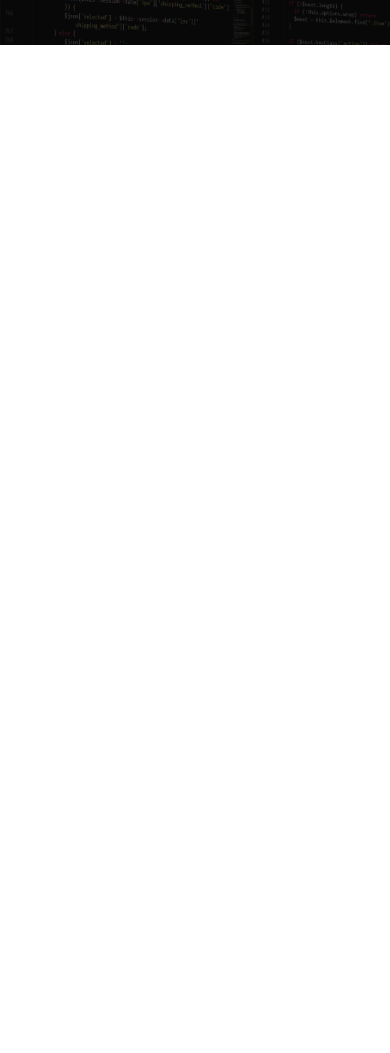
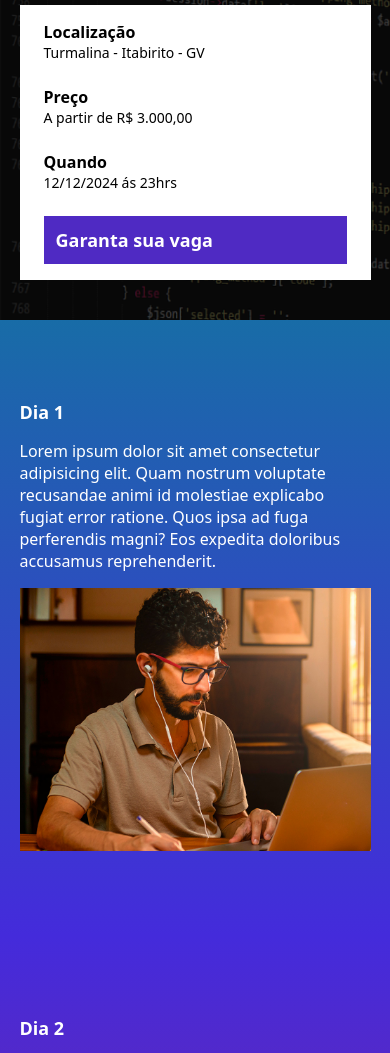
Before and after one commit to PedroHenriquee2/Aniversario, a website built with Parcel: page src/index.html in a window 390 px wide. Shown: the part 171-1224 px from the top of the page. Before the commit the page ends 844 px from the top, so only its background shows below. Built offline with nearby package versions, Linux system fonts and the light colour scheme.

Commit message:
primeiro commit

```diff
--- a/src/index.html
+++ b/src/index.html
@@ -8,19 +8,83 @@
 <link rel="preconnect" href="https://fonts.gstatic.com" crossorigin>
 <link href="https://fonts.googleapis.com/css2?family=Lobster&family=Pacifico&family=Roboto:ital,wght@0,100;0,300;0,400;0,500;0,700;0,900;1,100;1,300;1,400;1,500;1,700;1,900&display=swap" rel="stylesheet">
     <link rel="stylesheet" href="styles/main.scss">
+    <link rel="stylesheet" href="https://unpkg.com/aos@next/dist/aos.css" />
 </head>
 <body>
     <header class="hero">
         <div class="container">
             <img class="hero__logo" src="./images/ebac_logo.svg" alt="EBAC">
             <p class="hero__text">
-                O maior evento do ano do Brail começa em 10d 12h 20m 15s
+                O maior evento do ano do Brail começa em <span id="contador"></span>
             </p>
+            <div class="infos-bar">
+                <ul class="infos-bar__infos">
+                    <li class="infos-bar__infos__item">
+                        <b>Localização</b>
+                        Turmalina - Itabirito - GV
+                    </li>
+                    <li class="infos-bar__infos__item">
+                        <b>Preço</b>
+                        A partir de R$ 3.000,00
+                    </li>
+                    <li class="infos-bar__infos__item">
+                        <b>Quando</b>
+                        12/12/2024 ás 23hrs
+                    </li>
+                </ul>
+                <a href="" class="button button--primary">
+                    Garanta sua vaga
+                </a>
+            </div>
         </div>
     </header>
 
+    <section class="event event--dia1">
+        <div class="container" data-aos="fade-right">
+            <div class="event__details">
+                <h2 class="event__details__title">Dia 1</h2>
+                <p class="event__details__description">
+                    Lorem ipsum dolor sit amet consectetur adipisicing elit. Quam nostrum voluptate recusandae animi id molestiae explicabo fugiat error ratione. Quos ipsa ad fuga perferendis magni? Eos expedita doloribus accusamus reprehenderit.
+                </p>
+            </div>
+            <img class="event__image" src="./images/frontend.png" alt="Dia 1">
+        </div>
+    </section>
+    <section class="event event--dia2 event--image-left" >
+        <div class="container" data-aos="fade-left" >
+            <div class="event__details">
+                <h2 class="event__details__title">Dia 2</h2>
+                <p class="event__details__description">
+                    Lorem ipsum dolor sit amet consectetur adipisicing elit. Quam nostrum voluptate recusandae animi id molestiae explicabo fugiat error ratione. Quos ipsa ad fuga perferendis magni? Eos expedita doloribus accusamus reprehenderit.
+                </p>
+            </div>
+            <img class="event__image" src="./images/frontend.png" alt="Dia 1">
+        </div>
+    </section>
+    <section class="event event--dia3">
+        <div class="container" data-aos="fade-right">
+            <div class="event__details">
+                <h2 class="event__details__title">Dia 3</h2>
+                <p class="event__details__description">
+                    Lorem ipsum dolor sit amet consectetur adipisicing elit. Quam nostrum voluptate recusandae animi id molestiae explicabo fugiat error ratione. Quos ipsa ad fuga perferendis magni? Eos expedita doloribus accusamus reprehenderit.
+                </p>
+            </div>
+            <img class="event__image" src="./images/frontend.png" alt="Dia 1">
+        </div>
+    </section>
+    <section class="event event--dia4 event--image-left">
+        <div class="container" data-aos="fade-left">
+            <div class="event__details">
+                <h2 class="event__details__title">Dia 4</h2>
+                <p class="event__details__description">
+                    Lorem ipsum dolor sit amet consectetur adipisicing elit. Quam nostrum voluptate recusandae animi id molestiae explicabo fugiat error ratione. Quos ipsa ad fuga perferendis magni? Eos expedita doloribus accusamus reprehenderit.
+                </p>
+            </div>
+            <img class="event__image" src="./images/frontend.png" alt="Dia 1">
+        </div>
+    </section>
 
-
-    <script src="scripts/main.js"></script>
+    <script src="https://unpkg.com/aos@next/dist/aos.js"></script>
+    <script src="./scripts/main.js"></script>
 </body>
 </html>
--- a/src/scripts/main.js
+++ b/src/scripts/main.js
@@ -1 +1,32 @@
-console.log("Olá mundo");
+AOS.init();
+
+const dataDoEvento = new Date("Dec 12, 2024 23:00:00");
+const timeStampDoEvento = dataDoEvento.getTime();
+
+const contaAsHoras = setInterval(function() {
+    const agora = new Date();
+    const timeStampAtual = agora.getTime();
+
+    const distanciaAteOEvento = timeStampDoEvento - timeStampAtual;
+
+    const diaEmMs = 1000 * 60 * 60 * 24;
+    const horaEmMs = 1000 * 60 * 60;
+    const minutoEmMs = 1000 * 60
+
+    const diasAteOEvento = Math.floor(distanciaAteOEvento / diaEmMs);
+    const horasAteOEvento = Math.floor((distanciaAteOEvento % diaEmMs) / horaEmMs);
+    const minutosAteOEvento = Math.floor((distanciaAteOEvento % horaEmMs) / minutoEmMs);
+    const segundosAteOEvento = Math.floor((distanciaAteOEvento % minutoEmMs) / 1000);
+
+    console.log(diasAteOEvento);
+    console.log(horasAteOEvento);
+    console.log(minutosAteOEvento);
+    console.log(segundosAteOEvento);
+
+    document.getElementById('contador').innerHTML = `${diasAteOEvento}d ${horasAteOEvento}h ${minutosAteOEvento}m ${segundosAteOEvento}s`;
+
+    if (distanciaAteOEvento < 0) {
+        clearInterval(contaAsHoras);
+        document.getElementById('contador').innerHTML = 'Evento expirado';
+    }
+}, 1000);
--- /dev/null
+++ b/src/styles/_event.scss
@@ -0,0 +1,64 @@
+@use 'variables';
+
+.event {
+    padding: 80px 0;
+
+
+    &--dia1 {
+        background-image: linear-gradient(variables.$blue1, variables.$blue2);
+    }
+
+    &--dia2 {
+        background-image: linear-gradient(variables.$blue2, variables.$pink);
+    }
+
+    &--dia3 {
+        background-image: linear-gradient(variables.$pink, variables.$yellow);
+    }
+
+    &--dia4 {
+        background-image: linear-gradient(variables.$yellow, variables.$pink);
+    }
+
+    &--image-left {
+        .container {
+            flex-direction: row-reverse;
+        }
+    }
+
+    .container {
+        display: flex;
+        gap: 40px;
+    }
+
+    &__image {
+        max-width: 360px;
+    }
+
+    &__details {
+        &__title {
+            font-size: 18px;
+            font-weight: bold;
+            margin-bottom: 16px;
+        }
+
+        &__description {
+            line-height: 22px;
+        }
+    }
+
+    @media (max-width:640px) {
+        .container {
+            display: block;
+        }
+
+        &__image {
+            width: 100%;
+        }
+
+        &__details {
+            margin-right: 0;
+            margin-bottom: 16px;
+        }
+    }
+}
--- a/src/styles/_hero.scss
+++ b/src/styles/_hero.scss
@@ -1,3 +1,5 @@
+@use 'variables';
+
 .hero {
     padding-top: 64px;
     padding-bottom: 100px;
@@ -16,7 +18,7 @@
         left: 0;
         width: 100%;
         height: 100%;
-        background-color: #000;
+        background-color: variables.$secondaryTextColor;
         content: '';
         opacity: 0.7;
     }
--- /dev/null
+++ b/src/styles/_variables.scss
@@ -0,0 +1,8 @@
+$textcolor: #fff;
+$secondaryTextColor: #000;
+
+$blue1:#186ca7;
+$blue2:#442bdb;
+$pink:#89228b;
+$yellow:#9c791d;
+$purple: #4f2ac3;
--- /dev/null
+++ b/src/styles/components/_buttons.scss
@@ -0,0 +1,26 @@
+@use '../variables';
+
+.button {
+    padding: 12px;
+    font-size: 18px;
+    font-weight: bold;
+    text-decoration: none;
+    text-align: center;
+    white-space: nowrap;
+
+    &--primary {
+        color: #fff;
+        background-color: variables.$purple;
+    }
+
+    @media (max-width:640px) {
+        display: flex;
+        width: 100%;
+        align-items: center;
+    }
+
+    @media (max-width:1024px) {
+        display: flex;
+        align-items: center;
+    }
+}
--- /dev/null
+++ b/src/styles/components/_infos_bar.scss
@@ -0,0 +1,42 @@
+@use '../variables';
+
+.infos-bar {
+    padding: 16px 24px;
+    background-color: variables.$textcolor;
+    display: flex;
+    justify-content: space-between;
+
+    &__infos {
+        display: flex;
+        gap: 40px;
+
+        &__item {
+            font-size: 14px;
+            color: variables.$secondaryTextColor;
+
+            b {
+                color: variables.$secondaryTextColor;
+                font-size: 16px;
+                display: block;
+            }
+        }
+    }
+
+    @media (max-width:640px) {
+        display: block;
+
+        &__infos {
+            display: block;
+
+            &__item {
+                margin-bottom: 24px;
+            }
+        }
+    }
+
+    @media (max-width:1024px) {
+        &__infos {
+            gap: 16px;
+        }
+    }
+}
--- a/src/styles/main.scss
+++ b/src/styles/main.scss
@@ -1,11 +1,16 @@
 @use 'hero';
+@use 'components/infos_bar';
+@use 'components/buttons';
+@use 'event';
+@use 'variables';
 
 * {
     margin: 0;
     padding: 0;
     box-sizing: border-box;
     font-family: system-ui, -apple-system, BlinkMacSystemFont, 'Segoe UI', Roboto, Oxygen, Ubuntu, Cantarell, 'Open Sans', 'Helvetica Neue', sans-serif;
-    color: #fff;
+    color: variables.$textcolor;
+    list-style: none;
 }
 
 .container {
```
